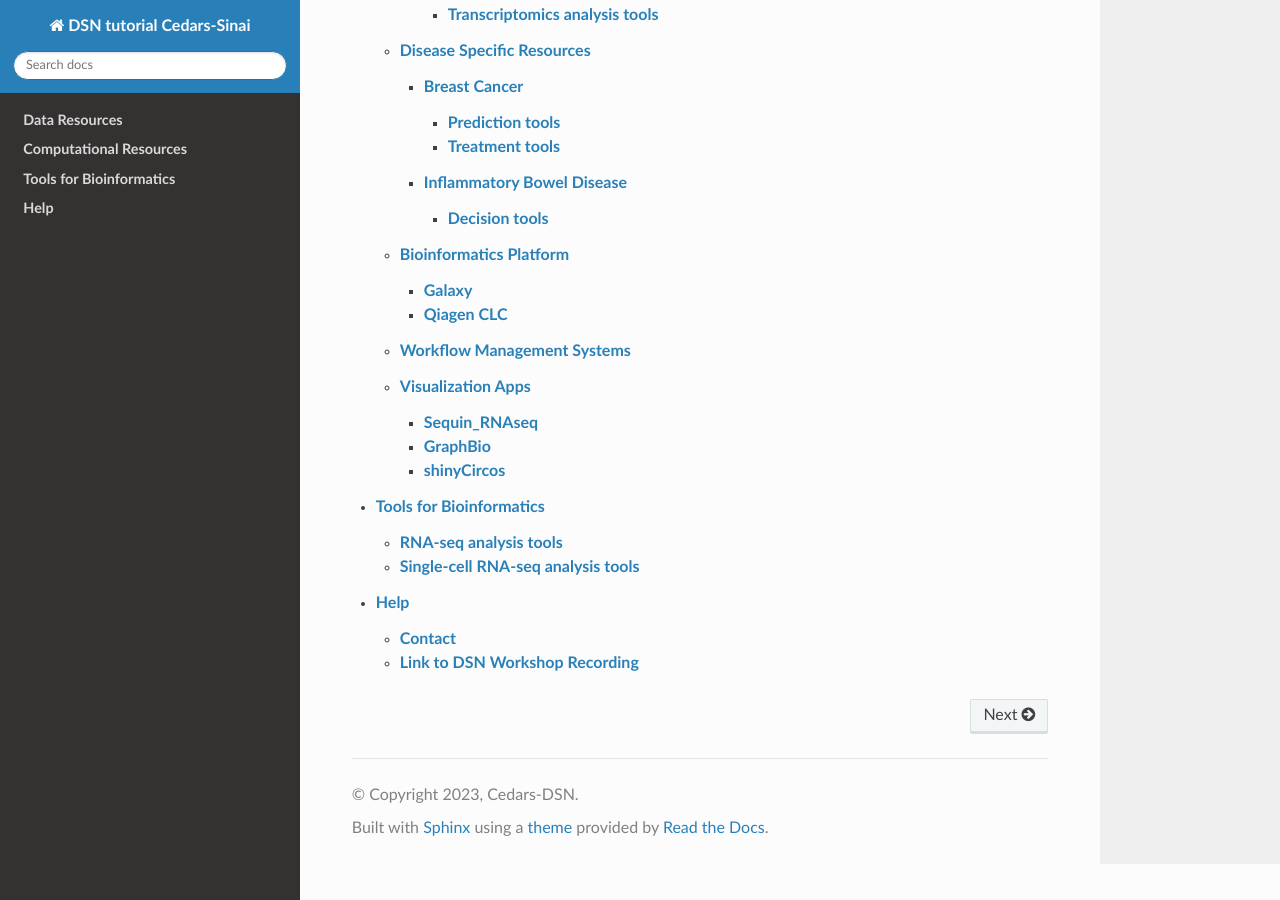
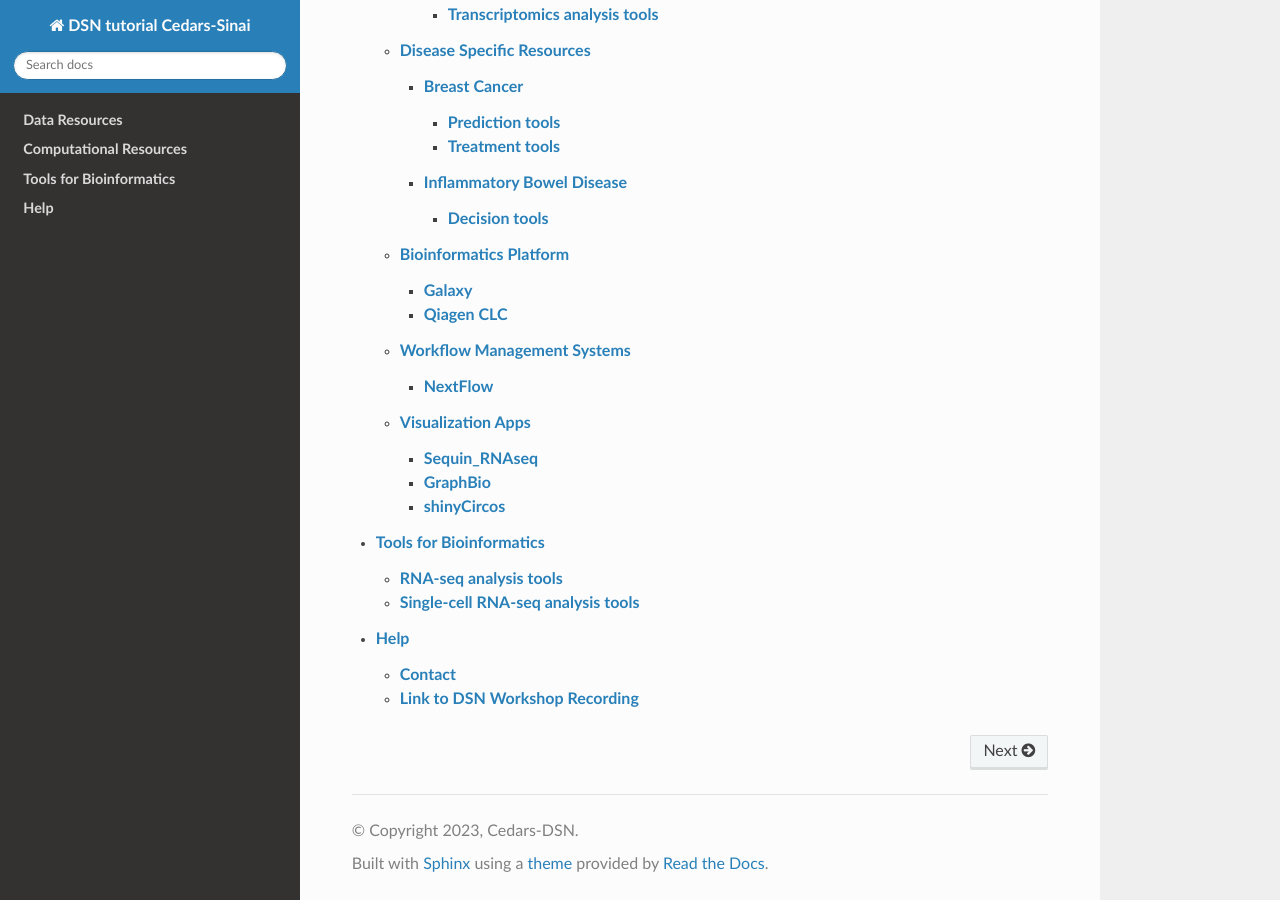
Before and after one commit to CedarsDSN/DSN_tutorial_page, a Sphinx documentation site: the page built from docs/index.rst, in a window 1280 px wide and 900 px high, scrolled down 694 px. Built offline with Sphinx 7.4.7 and the Read the Docs theme 3.1.0, drawn with Linux system fonts in a browser that asks for light colours; pages that are not in the unit, such as notebooks, are missing from menus.

Commit message:
Update index.rst

```diff
--- a/docs/Computational Resources/Workflow Management Systems/index.rst
+++ b/docs/Computational Resources/Workflow Management Systems/index.rst
@@ -36,4 +36,4 @@
 .. toctree::
     :depth: 2
 
-   Nextflow/index.rst
+   NextFlow/index.rst
```
